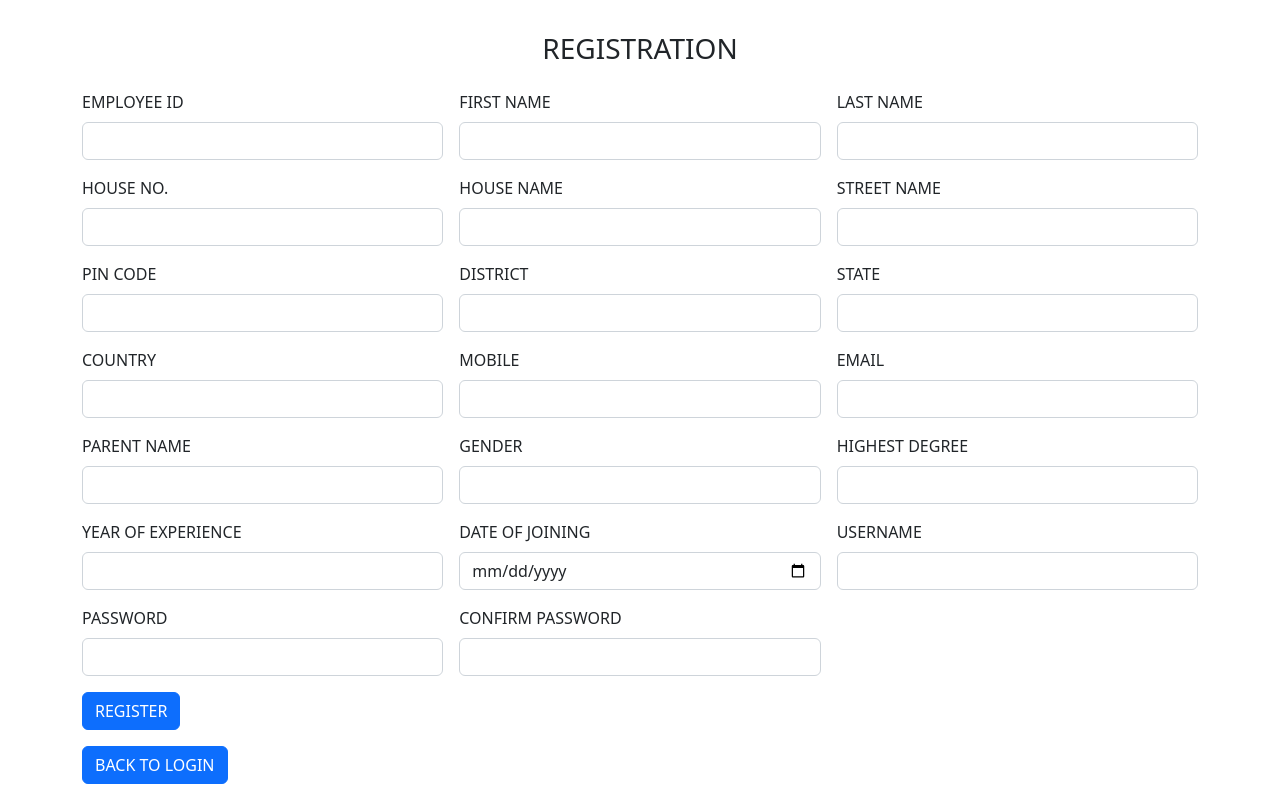
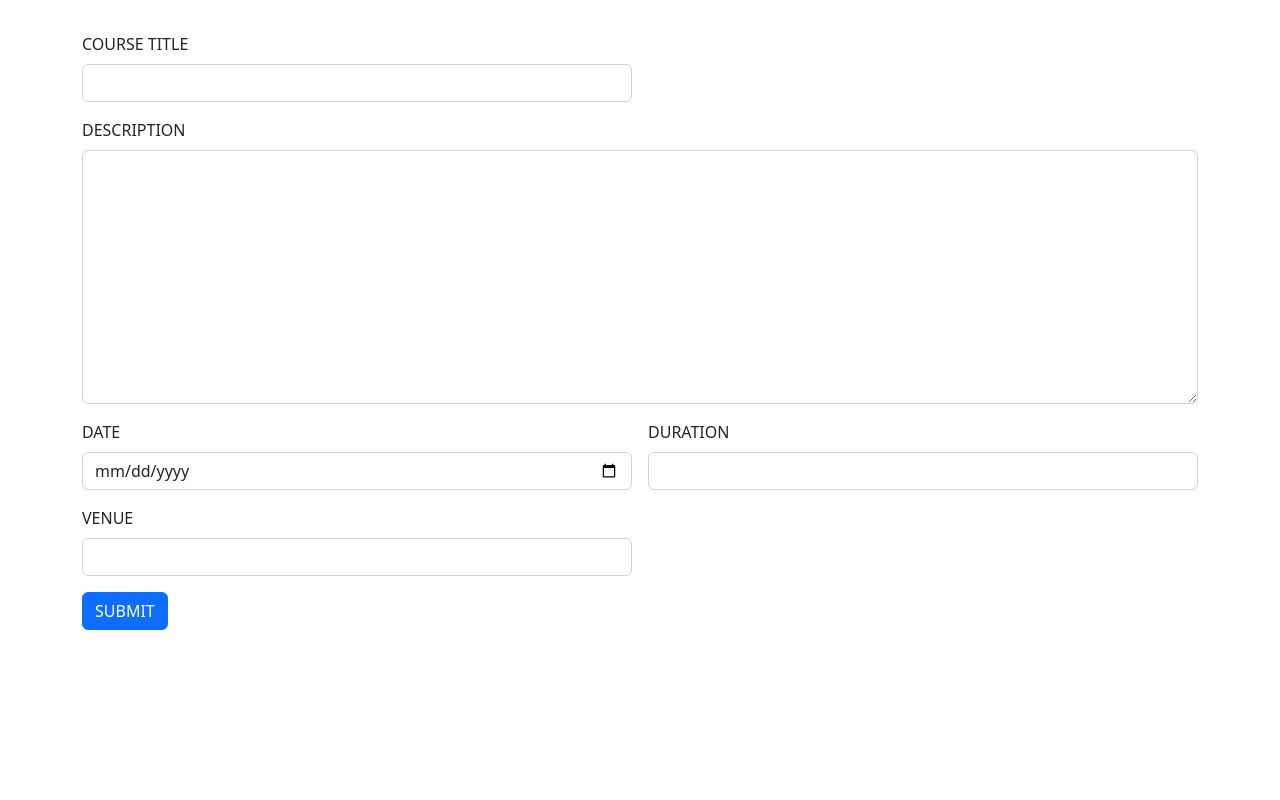
Before and after one commit to sruthy-nr/Nest-Digital-Angular-App, an Angular app: page / in a window 1280 px wide. Built offline with nearby package versions, Linux system fonts and the light colour scheme.

Commit message:
addcourse

```diff
--- /dev/null
+++ b/src/app/add-course/add-course.component.html
@@ -0,0 +1,33 @@
+
+<div class="container">
+    <div class="row">
+        <div class="col col-12 col-sm-12 col-md-12 col-lg-12 col-xl-12 col-xxl-12">
+            <div class="row g-3 mt-3">
+                <div class="col col-12 col-sm-6 col-md-6 col-lg-6 col-xl-6 col-xxl-6">
+                    <label for="" class="form-label">COURSE TITLE</label>
+                    <input type="text" name="courseTitle" [(ngModel)]="courseTitle"  class="form-control">
+                </div>
+                <div class="col col-12 col-sm-12 col-md-12 col-lg-12 col-xl-12 col-xxl-12">
+                    <label for="" class="form-label">DESCRIPTION</label>
+                    <textarea name="courseDescription" [(ngModel)]="courseDescription"  cols="30" rows="10" class="form-control" ></textarea>
+                </div>
+                <div class="col col-12 col-sm-6 col-md-6 col-lg-6 col-xl-6 col-xxl-6">
+                    <label for="" class="form-label">DATE</label>
+                    <input type="date" name="courseDate" [(ngModel)]="courseDate"  class="form-control">
+                </div>
+                <div class="col col-12 col-sm-6 col-md-6 col-lg-6 col-xl-6 col-xxl-6">
+                    <label for="" class="form-label">DURATION</label>
+                    <input type="text" name="courseDuration" [(ngModel)]="courseDuration"  class="form-control">
+                </div>
+                <div class="col col-12 col-sm-6 col-md-6 col-lg-6 col-xl-6 col-xxl-6">
+                    <label for="" class="form-label">VENUE</label>
+                    <input type="text" name="courseVenue" [(ngModel)]="courseVenue"  class="form-control">
+                </div>
+                <div class="col col-12 col-sm-12 col-md-12 col-lg-12 col-xl-12 col-xxl-12">
+                    <label for="" class="form-label"></label>
+                    <button (click)="readValues()" class="btn btn-primary">SUBMIT</button>
+                </div>
+            </div>
+        </div>
+    </div>
+</div>
--- /dev/null
+++ b/src/app/add-course/add-course.component.ts
@@ -0,0 +1,21 @@
+import { Component } from '@angular/core';
+
+@Component({
+  selector: 'app-add-course',
+  templateUrl: './add-course.component.html',
+  styleUrls: ['./add-course.component.css']
+})
+export class AddCourseComponent {
+  courseTitle=""
+  courseDescription=""
+  courseDuration=""
+  courseDate=""
+  courseVenue=""
+  readValues=()=>
+  {
+    let course:any={
+      "courseTitle":this.courseTitle,"courseDescription":this.courseDescription,"courseDuration":this.courseDuration,"courseDate":this.courseDate,"courseVenue":this.courseVenue
+    }
+  console.log(course)
+  }
+}
--- a/src/app/app.component.html
+++ b/src/app/app.component.html
@@ -3,5 +3,6 @@
 <!-- <app-contact></app-contact> -->
 <!-- <app-about></app-about> -->
 <!-- <app-employee></app-employee> -->
-<app-employeeregister></app-employeeregister>
+<!-- <app-employeeregister></app-employeeregister> -->
+<app-add-course></app-add-course>
 <router-outlet></router-outlet>
```
Also changed, not shown: src/app/app.module.ts (+6 -2 lines), src/app/add-course/add-course.component.css (added).
